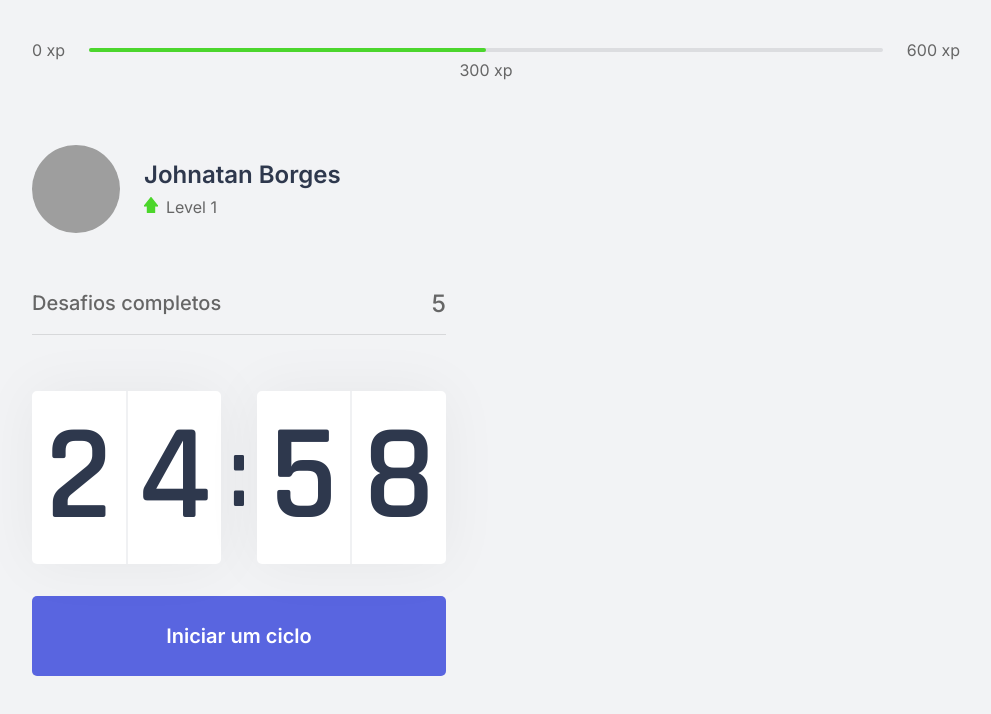
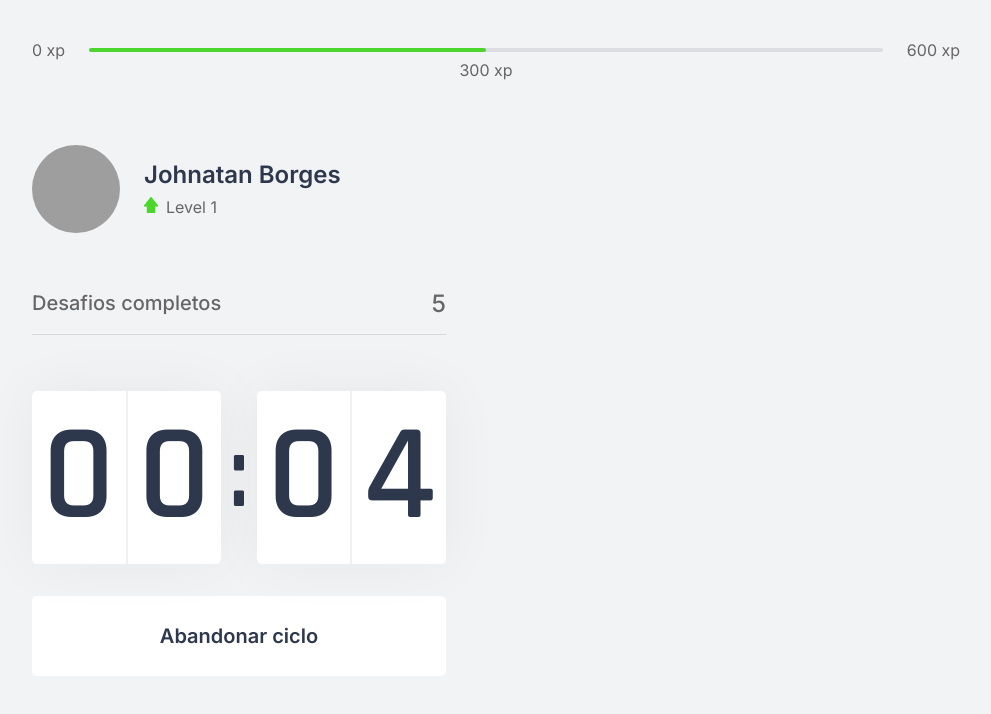
Before and after one commit to johnatanborges/next-level-week-4-react, a Next.js app: page / in a window 1280 px wide. Both pictures are taken after a click on the button "Iniciar um ciclo". Shown: the top 714 px of the page, without its empty margins (144-1135 px from the left). Built offline with nearby package versions, Linux system fonts and the light colour scheme; grey boxes are pictures that could not be loaded.

Commit message:
feat: counter finished

```diff
--- a/src/components/Countdown.tsx
+++ b/src/components/Countdown.tsx
@@ -1,9 +1,12 @@
 import { useState, useEffect } from 'react';
 import styles from '../styles/components/Countdown.module.css';
 
+let countDownTimeout: NodeJS.Timeout;
+
 export function CountDown() {
-    const [time, setTime] = useState(25 * 60);
-    const [active, setActive] = useState(false);
+    const [time, setTime] = useState(0.1 * 60);
+    const [isActive, setIsActive] = useState(false);
+    const [hasFinished, setHasFinished] = useState(false);
 
     const minutes = Math.floor(time / 60);
     const seconds = time % 60;
@@ -12,16 +15,25 @@
     const [secondLeft, secondRight] = String(seconds).padStart(2, '0').split('');
 
     const startCountdown = () => {
-        setActive(true);
+        setIsActive(true);
+    }
+
+    const resetCountdown = () => {
+        clearTimeout(countDownTimeout);
+        setIsActive(false);
+        setTime(0.1 * 60);
     }
 
     useEffect(() => {
-        if (active && time > 0) {
-            setTimeout(() => {
+        if (isActive && time > 0) {
+            countDownTimeout = setTimeout(() => {
                 setTime(time - 1);
             }, 1000);
+        } else if (isActive && time === 0) {
+            setHasFinished(true);
+            setIsActive(false);
         }
-    }, [active, time]);
+    }, [isActive, time]);
 
     return (
         <div>
@@ -37,6 +49,24 @@
                 </div>
             </div>
 
+            { hasFinished ? (
+                <button
+                    disabled
+                    className={styles.countdownButton}
+                >
+                    Ciclo encerrado
+                </button>
+            ) : (
+                <>
+                    { isActive ? (
+                        <button
+                            type="button"
+                            className={`${styles.countdownButton} ${styles.countdownButtonActive}`}
+                            onClick={resetCountdown}
+                        >
+                            Abandonar ciclo
+                        </button>
+                    ) : (
                             <button
                                 type="button"
                                 className={styles.countdownButton}
@@ -44,6 +74,9 @@
                             >
                                 Iniciar um ciclo
                             </button>
+                        )}
+                </>
+            )}
         </div>
     );
 }
--- a/src/styles/components/Countdown.module.css
+++ b/src/styles/components/Countdown.module.css
@@ -59,6 +59,22 @@
     transition: background-color 0.2s;
 }
 
-.countdownButton:hover {
+.countdownButton:not(:disabled):hover {
     background: var(--blue-dark);
 }
+
+.countdownButtonActive {
+    background: var(--white);
+    color: var(--title);
+}
+
+.countdownButtonActive:not(:disabled):hover {
+    background: var(--red);
+    color: var(--white);
+}
+
+.countdownButton:disabled {
+    background: var(--white);
+    color: var(--text);
+    cursor: not-allowed;
+}
```
Lines whose indentation alone changed are shown as unchanged.
